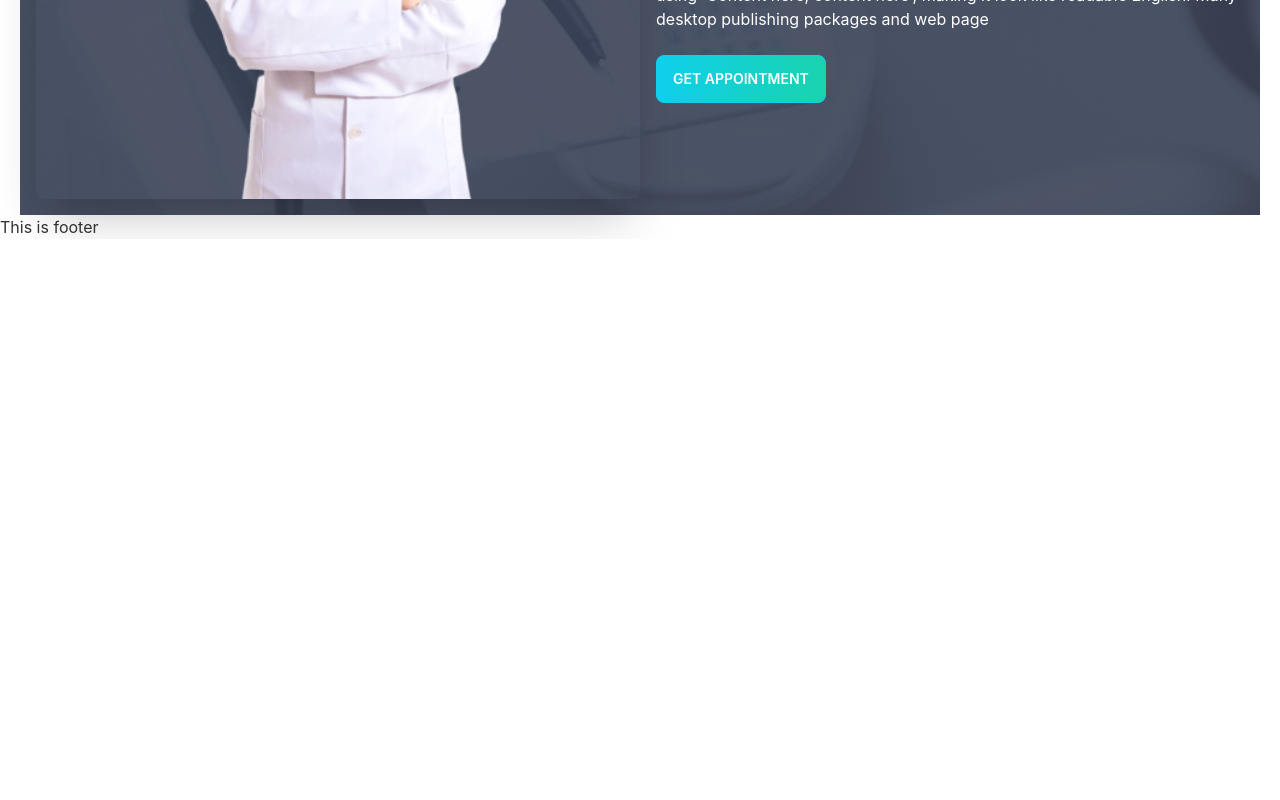
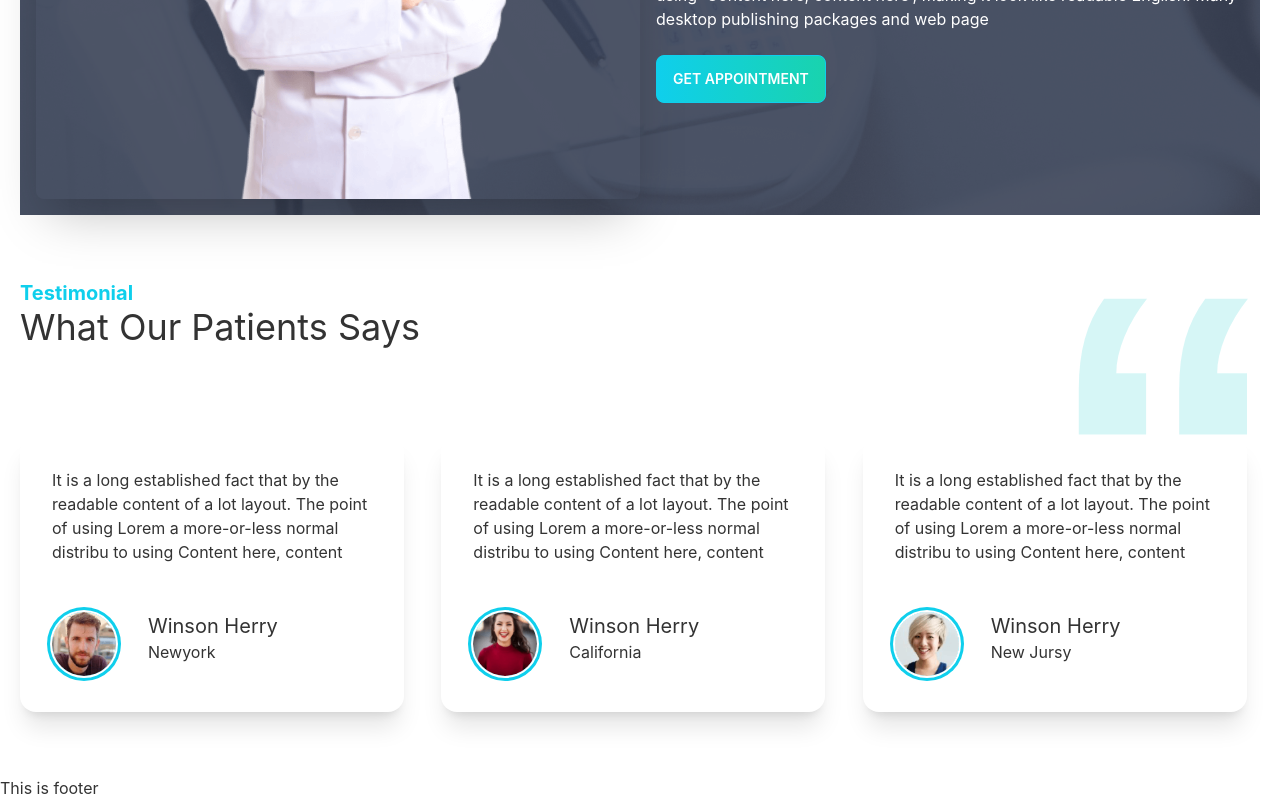
Before and after one commit to 002imran/doctors-portal-client, a React (Create React App) app: page / in a window 1280 px wide. Shown: the part 2496-3296 px from the top of the page. Before the commit the page ends 2735 px from the top, so only its background shows below. Built offline with nearby package versions, Linux system fonts and the light colour scheme.

Commit message:
review section

```diff
--- a/src/Pages/Home/Home/Home.js
+++ b/src/Pages/Home/Home/Home.js
@@ -3,6 +3,7 @@
 import InfoCards from '../InfoCards/InfoCards';
 import MakeAppointment from '../MakeAppointment/MakeAppointment';
 import ServiceSection from '../Services/ServiceSection';
+import Testimonial from '../Testimonial/Testimonial';
 
 const Home = () => {
     return (
@@ -13,6 +14,7 @@
              */}
              <ServiceSection></ServiceSection>
              <MakeAppointment></MakeAppointment>
+             <Testimonial></Testimonial>
         </div>
     );
 };
--- /dev/null
+++ b/src/Pages/Home/Testimonial/Riview.js
@@ -0,0 +1,26 @@
+import React from 'react';
+
+
+const Riview = ({review}) => {
+    const {name, img, userReview, location} = review;
+    return (
+      <div className="card w-96 bg-base-100 shadow-xl">
+        <div className="card-body">
+          <p>{userReview}</p>
+          <div className="flex items-center mt-6">
+            <div className="avatar mr-4">
+              <div className="w-16 mt-3 rounded-full ring ring-primary ring-offset-base-100 ring-offset-2">
+                <img src={img} alt='' />
+              </div>
+            </div>
+            <div className='p-4'>
+                <h2 className='text-xl'>{name}</h2>
+                <p>{location}</p>
+            </div>
+          </div>
+        </div>
+      </div>
+    );
+};
+
+export default Riview;
--- /dev/null
+++ b/src/Pages/Home/Testimonial/Testimonial.js
@@ -0,0 +1,55 @@
+import React from 'react';
+import qoute from '../../../assets/icons/quote.svg';
+import people1 from '../../../assets/images/people1.png';
+import people2 from '../../../assets/images/people2.png';
+import people3 from '../../../assets/images/people3.png';
+import Riview from './Riview';
+
+const Testimonial = () => {
+    const reviews = [
+      {
+        _id: 1,
+        name: "Winson Herry",
+        img: people1,
+        location: "Newyork",
+        userReview:
+          "It is a long established fact that by the readable content of a lot layout. The point of using Lorem a more-or-less normal distribu to using Content here, content",
+      },
+      {
+        _id: 2,
+        name: "Winson Herry",
+        img: people2,
+        location: "California",
+        userReview:
+          "It is a long established fact that by the readable content of a lot layout. The point of using Lorem a more-or-less normal distribu to using Content here, content",
+      },
+      {
+        _id: 3,
+        name: "Winson Herry",
+        img: people3,
+        location: "New Jursy",
+        userReview:
+          "It is a long established fact that by the readable content of a lot layout. The point of using Lorem a more-or-less normal distribu to using Content here, content",
+      },
+    ];
+    return (
+      <section className="my-16">
+        <div className="flex justify-between">
+          <div>
+            <h4 className="text-xl text-primary font-bold">Testimonial</h4>
+            <h2 className="text-4xl">What Our Patients Says</h2>
+          </div>
+          <figure>
+            <img className="w-24 lg:w-48" src={qoute} alt="" />
+          </figure>
+        </div>
+        <div className='grid gap-6 grid-cols-1 md:grid-cols-2 lg:grid-cols-3'>
+          {reviews.map((review) => (
+            <Riview key={reviews._id} review={review}></Riview>
+          ))}
+        </div>
+      </section>
+    );
+};
+
+export default Testimonial;
```
